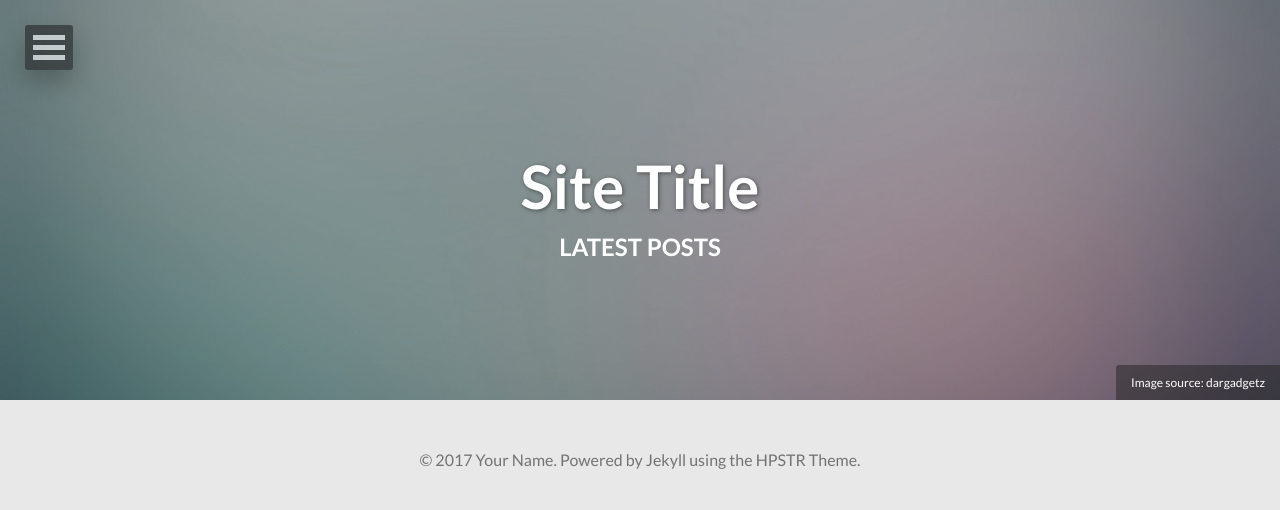
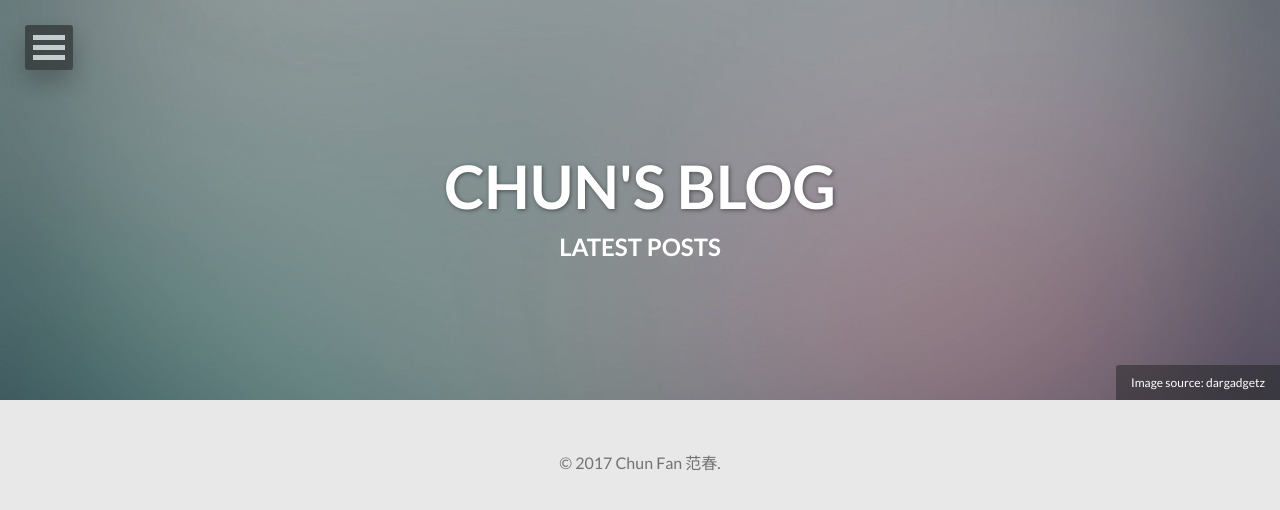
Before and after one commit to chunfantasy/tech, a Jekyll site: the page built from index.html, in a window 1280 px wide. Shown: the top 510 px of the page. Built offline with Jekyll 4.4.1, drawn with Linux system fonts in a browser that asks for light colours; nearby versions of some CDN libraries; the list of posts is cut into pages by our own code.

Commit message:
google verify

```diff
--- a/Gemfile
+++ b/Gemfile
@@ -6,3 +6,5 @@
 gem "jekyll-feed"
 gem "jekyll-paginate"
 gem "jekyll-gist"
+gem "tzinfo-data"
+gem 'wdm', '>= 0.1.0' if Gem.win_platform?
--- a/_config.yml
+++ b/_config.yml
@@ -1,6 +1,6 @@
-title:            Site Title
+title:            CHUN'S BLOG
 description:      Describe your website here.
-disqus_shortname:
+disqus_shortname: chun, fan, chunfantasy, ntnu, whut, trondheim, wuhan, Norway, China, software, e-business, java, engineer, 范春, 挪威, 中国, 特隆赫姆, 武汉, 挪威科技, 武汉理工, 计算机, 电子商务, 工程师
 reading_time:     true
 words_per_minute: 200
 # Your site's domain goes here (eg: https://mmistakes.github.io, http://yourdomain.com, etc)
@@ -9,17 +9,17 @@
 
 # Owner/author information
 owner:
-  name:           Your Name
-  avatar:         avatar.jpg
-  bio:            "Your bio goes here. It shouldn't be super long but a good sentence or two should suffice."
-  email:          you@email.com
+  name:           Chun Fan 范春
+  avatar:         avatar.png
+  bio:            "Knowing everything of something and something of everything.<br>广学而博<br>专一而精"
+  email:          chunfantasy@gmail.com
   # Social networking links used in footer. Update and remove as you like.
-  twitter:
-  facebook:
-  github:
+  twitter:        chunfantasy
+  facebook:       chunfantasy
+  github:         chunfantasy
   stackexchange:
-  linkedin:
-  instagram:
+  linkedin:       chunfantasy
+  instagram:      chunfantasy
   flickr:
   tumblr:
   # google plus id, include the '+', eg +mmistakes
@@ -29,15 +29,15 @@
 background:
 
 # Analytics and webmaster tools stuff goes here
-google_analytics:
+google_analytics: UA-64174722-4
 google_verify:
 # https://ssl.bing.com/webmaster/configure/verify/ownership Option 2 content= goes here
 bing_verify:
 
 # http://en.wikipedia.org/wiki/List_of_tz_database_time_zones
-timezone:    America/New_York
-future:      false  # publish future dated posts --  true, false (default)
-highlighter: rouge
+timezone:    Europe/Oslo
+future:      true
+highlighter: Rouge
 markdown:    kramdown
 plugins:
   - jekyll-sitemap
--- a/_includes/footer.html
+++ b/_includes/footer.html
@@ -1 +1 @@
-<span>&copy; {{ site.time | date: '%Y' }} {{ site.owner.name }}. Powered by <a href="http://jekyllrb.com" rel="nofollow">Jekyll</a> using the <a href="https://mademistakes.com/work/hpstr-jekyll-theme/" rel="nofollow">HPSTR Theme</a>.</span>
+<span>&copy; {{ site.time | date: '%Y' }}  <a href="http://chun.no" rel="nofollow">{{ site.owner.name }}.</a></span>
--- a/_includes/head.html
+++ b/_includes/head.html
@@ -1,7 +1,8 @@
 <meta charset="utf-8">
 <title>{% if page.title %}{{ page.title }} &#8211; {% endif %}{{ site.title }}</title>
 <meta name="description" content="{% if page.description %}{{ page.description }}{% else %}{{ site.description }}{% endif %}">
-{% if page.tags %}<meta name="keywords" content="{{ page.tags | join: ', ' }}">{% endif %}
+{% if page.tags %}
+<meta name="keywords" content="Chun, Fan, Blog, {{ page.tags | join: ', ' }}">{% endif %}
 
 {% if site.owner.twitter %}<!-- Twitter Cards -->
 {% if page.image.feature %}<meta name="twitter:card" content="summary_large_image">
--- a/_includes/navigation.html
+++ b/_includes/navigation.html
@@ -2,6 +2,16 @@
 	<button class="dl-trigger">Open Menu</button>
 	<ul class="dl-menu">
 		<li><a href="{{ site.url }}/">Home</a></li>
+
+		<!--<li>-->
+			<!--<a href="#">Posts</a>-->
+			<!--<ul class="dl-submenu">-->
+				<!--<li><a href="{{ site.url }}/posts/">All Posts</a></li>-->
+				<!--<li><a href="{{ site.url }}/tags/">All Tags</a></li>-->
+			<!--</ul>-->
+		<!--</li>-->
+        <!-- <li><a href="{{ site.url }}/posts/">All Posts</a></li> -->
+        <li><a href="{{ site.url }}/tags/">All Posts</a></li>
 		<li>
 			<a href="#">About</a>
 			<ul class="dl-submenu">
@@ -10,45 +20,38 @@
 					<h4>{{ site.owner.name }}</h4>
 					<p>{{ site.owner.bio }}</p>
 				</li>
-				<li><a href="{{ site.url }}/about/"><span class="btn btn-inverse">Learn More</span></a></li>
+				<li><a href="http://chun.no/myinfo.html" target="_blank"><span class="btn btn-inverse">Learn More</span></a></li>
 				{% if site.owner.email %}<li>
-					<a href="mailto:{{ site.owner.email }}"><i class="fa fa-fw fa-envelope"></i> Email</a>
+				<a href="mailto:{{ site.owner.email }}" target="_blank"><i class="fa fa-fw fa-envelope"></i> Email</a>
 			</li>{% endif %}
 				{% if site.owner.twitter %}<li>
-					<a href="https://twitter.com/{{ site.owner.twitter }}"><i class="fa fa-fw fa-twitter"></i> Twitter</a>
+				<a href="http://twitter.com/{{ site.owner.twitter }}" target="_blank"><i class="fa fa-fw fa-twitter"></i> Twitter</a>
 			</li>{% endif %}
 				{% if site.owner.facebook %}<li>
-					<a href="https://facebook.com/{{ site.owner.facebook }}"><i class="fa fa-fw fa-facebook"></i> Facebook</a>
+				<a href="http://facebook.com/{{ site.owner.facebook }}" target="_blank"><i class="fa fa-fw fa-facebook"></i> Facebook</a>
 			</li>{% endif %}
 				{% if site.owner.google_plus %}<li>
-					<a href="https://google.com/{{ site.owner.google_plus }}"><i class="fa fa-fw fa-google-plus"></i> Google+</a>
+				<a href="https://google.com/{{ site.owner.google_plus }}" target="_blank"><i class="fa fa-fw fa-google-plus"></i> Google+</a>
 			</li>{% endif %}
 				{% if site.owner.linkedin %}<li>
-					<a href="https://linkedin.com/in/{{ site.owner.linkedin }}"><i class="fa fa-fw fa-linkedin"></i> LinkedIn</a>
+				<a href="http://linkedin.com/in/{{ site.owner.linkedin }}" target="_blank"><i class="fa fa-fw fa-linkedin"></i> LinkedIn</a>
 			</li>{% endif %}
 				{% if site.owner.github %}<li>
-					<a href="https://github.com/{{ site.owner.github }}"><i class="fa fa-fw fa-github"></i> GitHub</a>
+				<a href="http://github.com/{{ site.owner.github }}" target="_blank"><i class="fa fa-fw fa-github"></i> GitHub</a>
 			</li>{% endif %}
 				{% if site.owner.stackexchange %}<li>
-					<a href="{{ site.owner.stackexchange }}"><i class="fa fa-fw fa-stack-exchange"></i> Stackexchange</a>
+				<a href="{{ site.owner.stackexchange }}" target="_blank"><i class="fa fa-fw fa-stack-exchange"></i> Stackexchange</a>
 			</li>{% endif %}
 				{% if site.owner.instagram %}<li>
-					<a href="https://instagram.com/{{ site.owner.instagram }}"><i class="fa fa-fw fa-instagram"></i> Instagram</a>
+				<a href="http://instagram.com/{{ site.owner.instagram }}" target="_blank"><i class="fa fa-fw fa-instagram"></i> Instagram</a>
 			</li>{% endif %}
 				{% if site.owner.flickr %}<li>
-					<a href="https://www.flickr.com/photos/{{ site.owner.flickr }}"><i class="fa fa-fw fa-flickr"></i> Flickr</a>
+				<a href="http://www.flickr.com/photos/{{ site.owner.flickr }}" target="_blank"><i class="fa fa-fw fa-flickr"></i> Flickr</a>
 			</li>{% endif %}
 				{% if site.owner.tumblr %}<li>
-					<a href="http://{{ site.owner.tumblr }}.tumblr.com"><i class="fa fa-fw fa-tumblr"></i> Tumblr</a>
+				<a href="http://{{ site.owner.tumblr }}.tumblr.com" target="_blank"><i class="fa fa-fw fa-tumblr"></i> Tumblr</a>
 			</li>{% endif %}
 			</ul><!-- /.dl-submenu -->
-		</li>
-		<li>
-			<a href="#">Posts</a>
-			<ul class="dl-submenu">
-				<li><a href="{{ site.url }}/posts/">All Posts</a></li>
-				<li><a href="{{ site.url }}/tags/">All Tags</a></li>
-			</ul>
 		</li>
 		{% for link in site.data.navigation %}
 	    {% if link.url contains 'http' %}
--- /dev/null
+++ b/googleb096d323f27829bb.html
@@ -0,0 +1 @@
+google-site-verification: googleb096d323f27829bb.html
```
Also changed, not shown: _data/navigation.yml (+4 -4 lines), Gemfile.lock, favicon.ico, favicon.png, images/avatar.jpg (deleted), images/avatar.png (added). Lines whose indentation alone changed are shown as unchanged.
